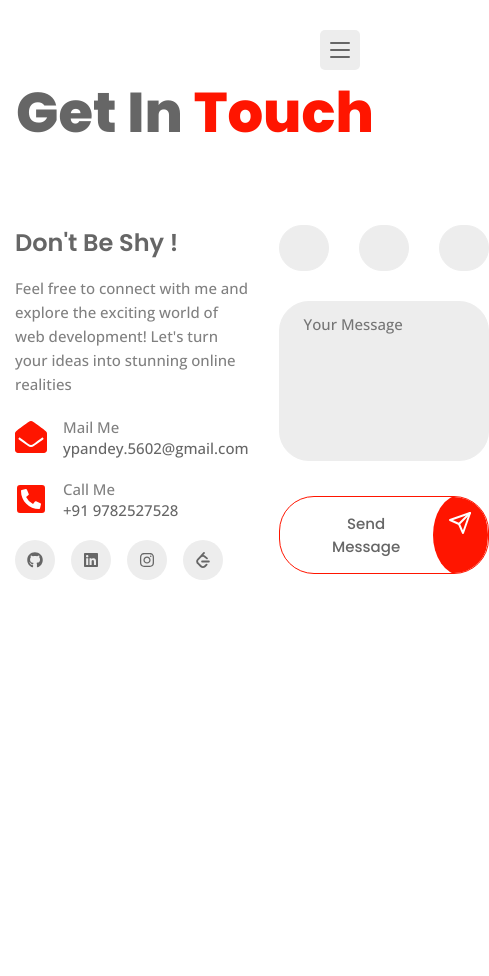
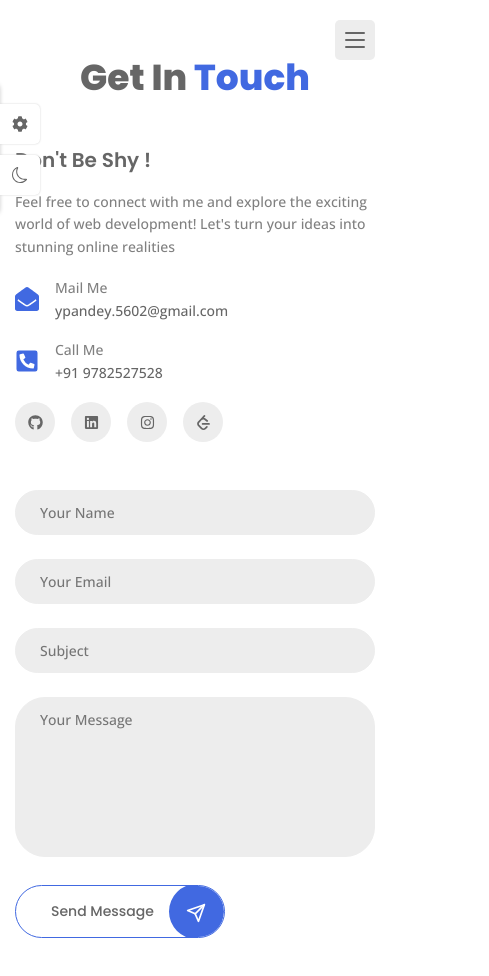
Before and after one commit to CodeWithYashp/portfolio, a React (Vite) app: page /contact in a window 390 px wide. Shown: the top 976 px of the page, 489 px wide, since content can reach past the window. Before the commit the page ends 844 px from the top, so only its background shows below. Built offline with nearby package versions, Linux system fonts and the light colour scheme.

Commit message:
responsive

```diff
--- a/src/App.css
+++ b/src/App.css
@@ -5,7 +5,8 @@
 :root {
   /*=================COLORS====================*/
   /*Color Mode: hsl(hue, saturation, lightness*/
-  --first-color: hsl(5, 100%, 50%);
+  --first-color: hsl(4, 93%, 54%);
+  /*#cd5e61*/
   --title-color: hsl(0, 0%, 40%);
   --text-color: hsl(0, 0%, 50%);
   --body-color: hsl(0, 0%, 100%);
@@ -36,6 +37,29 @@
   --weight-800: 800;
 }
 
+.dark-theme {
+  --title-color: hsl(0, 0%, 100%);
+  --text-color: hsl(0, 0%, 80%);
+  --body-color: hsl(0, 0%, 7%);
+  --container-color: hsl(0, 1%, 17%);
+  --border-color: hsl(0, 0%, 15%);
+}
+
+/* RESPONSIVE CSS */
+@media screen and (max-width: 1200px) {
+  :root {
+    --big-font-size: 36px;
+    --h1-font-size: 32px;
+    --h2-font-size: 24px;
+    --h3-font-size: 20px;
+    --large-font-size: 16px;
+    --normal-font-size: 15px;
+    --small-font-size: 14px;
+    --smaller-font-size: 13px;
+    --tiny-font-size: 11px;
+
+  }
+}
 
 /*=================DEFAULT CSS====================*/
 
--- a/src/App.jsx
+++ b/src/App.jsx
@@ -2,6 +2,7 @@ import { BrowserRouter, Routes, Route } from "react-router-dom";
 import "./App.css";
 
 import Navbar from "./components/Navbar";
+import Themes from "./components/Themes";
 import Home from "./pages/home/Home";
 import About from "./pages/about/About";
 import Portfolio from "./pages/portfolio/Portfolio";
@@ -11,6 +12,7 @@ function App() {
   return (
     <BrowserRouter>
       <Navbar />
+      <Themes />
       <Routes>
         <Route>
           <Route index element={<Home />} />
--- a/src/components/PortFolioItem.jsx
+++ b/src/components/PortFolioItem.jsx
@@ -34,7 +34,9 @@ const PortFolioItem = ({ img, title, details }) => {
                     <span className="item--icon">{icon}</span>
                     <div>
                       <span className="item--title">{title}</span>
-                      <span className="item--details">{desc}</span>
+                      <a href={desc} target="__blank">
+                        <span className="item--details">{desc}</span>
+                      </a>
                     </div>
                   </li>
                 );
--- /dev/null
+++ b/src/components/ThemeItem.jsx
@@ -0,0 +1,14 @@
+import React from "react";
+
+const ThemeItem = ({ color, img, changeColor }) => {
+  return (
+    <img
+      src={img}
+      alt=""
+      className="theme--img"
+      onClick={() => changeColor(color)}
+    />
+  );
+};
+
+export default ThemeItem;
--- /dev/null
+++ b/src/components/Themes.jsx
@@ -0,0 +1,86 @@
+import React, { useEffect, useState } from "react";
+import { themes } from "../data";
+import ThemeItem from "./ThemeItem";
+import { FaCog } from "react-icons/fa";
+import { BsSun, BsMoon } from "react-icons/bs";
+import "./themes.css";
+
+const getStorageColor = () => {
+  let color = "hsl(225, 73%, 57%)";
+  if (localStorage.getItem("color")) {
+    color = localStorage.getItem("color");
+  }
+  return color;
+};
+
+const getStorageTheme = () => {
+  let theme = "light-theme";
+  if (localStorage.getItem("theme")) {
+    theme = localStorage.getItem("theme");
+  }
+  return theme;
+};
+
+const Themes = () => {
+  const [showSwitcher, setShowSwitcher] = useState(false);
+  const [color, setColor] = useState(getStorageColor());
+  const [theme, setTheme] = useState(getStorageTheme());
+
+  const changeColor = (color) => {
+    setColor(color);
+  };
+
+  const toggleTheme = () => {
+    if (theme === "light-theme") {
+      setTheme("dark-theme");
+    } else {
+      setTheme("light-theme");
+    }
+  };
+
+  useEffect(() => {
+    document.documentElement.style.setProperty("--first-color", color);
+    localStorage.setItem("color", color);
+  }, [color]);
+
+  useEffect(() => {
+    document.documentElement.className = theme;
+    localStorage.setItem("theme", theme);
+  }, [theme]);
+
+  return (
+    <div>
+      <div
+        className={`${showSwitcher ? "show--switcher" : ""} style--switcher`}
+      >
+        <div
+          className="style--switcher-toggler"
+          onClick={() => setShowSwitcher(!showSwitcher)}
+        >
+          <FaCog />
+        </div>
+
+        <div className="theme--toggler" onClick={toggleTheme}>
+          {theme === "light-theme" ? <BsMoon /> : <BsSun />}
+        </div>
+        <h3 className="style--switcher-title">Style Switcher</h3>
+        <div className="style--switcher-item">
+          {themes.map((theme, index) => {
+            return (
+              <ThemeItem key={index} {...theme} changeColor={changeColor} />
+            );
+          })}
+        </div>
+
+        <div
+          className="style--switcher-close"
+          onClick={() => setShowSwitcher(!showSwitcher)}
+        >
+          &times;
+        </div>
+      </div>
+    </div>
+  );
+};
+
+export default Themes;
--- a/src/components/navbar.css
+++ b/src/components/navbar.css
@@ -6,6 +6,7 @@
     width: 100%;
     padding: 60px 30px;
     transition: all 0.5s cubic-bezier(0.77, 0.2, 0.05, 1);
+    z-index: 100;
 }
 
 .show--menu {
@@ -44,6 +45,7 @@
     background-color: var(--container-color);
     border-radius: 5px;
     padding: 12px 10px;
+    z-index: 100;
 }
 
 .nav--toggle span {
@@ -82,6 +84,7 @@
         right: 30px;
         display: flex;
         align-items: center;
+        z-index: 100;
     }
 
     .nav--item {
@@ -96,6 +99,10 @@
         width: 50px;
         border-radius: 50%;
         position: relative;
+    }
+
+    .dark-theme .nav--link {
+        border-color: hsl(0, 0%, 20%)
     }
 
     .nav--icon {
--- /dev/null
+++ b/src/components/themes.css
@@ -0,0 +1,85 @@
+.style--switcher {
+    position: fixed;
+    left: 0;
+    top: 10%;
+    background-color: var(--text-white);
+    z-index: 10;
+    box-shadow: 0 0 4px hsl(0, 0%, 80%);
+    padding: 15px;
+    width: 220px;
+    transform: translateX(-100%);
+    transition: all 0.3s ease;
+}
+
+.show--switcher {
+    transform: translateX(0);
+}
+
+.style--switcher,
+.style--switcher-toggler,
+.theme--toggler {
+    border-radius: 0 5px 5px 0;
+}
+
+.style--switcher-item {
+    display: grid;
+    grid-template-columns: repeat(5, 1fr);
+    column-gap: 4px;
+    row-gap: 8px;
+}
+
+.style--switcher-title,
+.style--switcher-toggler,
+.theme--toggler,
+.style--switcher-close {
+    color: hsl(0, 0%, 40%);
+}
+
+.style--switcher-title {
+    font-size: var(--small-font-size);
+    font-weight: var(--weight-600);
+    border-bottom: 1px solid hsl(0, 0%, 87%);
+    padding-bottom: 5px;
+    margin-bottom: 15px;
+}
+
+.theme--img {
+    width: 30px;
+    cursor: pointer;
+}
+
+.style--switcher-toggler,
+.theme--toggler {
+    position: absolute;
+    left: 100%;
+    background-color: var(--text-white);
+    height: 50px;
+    width: 50px;
+    font-size: var(--large-font-size);
+    cursor: pointer;
+    display: grid;
+    place-items: center;
+    box-shadow: 0 0 2px hsl(0, 0%, 80%);
+    transition: all 0.3s ease;
+}
+
+.show--switcher .style--switcher-toggler,
+.show--switcher .theme--toggler {
+    left: -100%;
+}
+
+.style--switcher-toggler {
+    top: 10%;
+}
+
+.theme--toggler {
+    bottom: 10%;
+}
+
+.style--switcher-close {
+    cursor: pointer;
+    font-size: var(--h2-font-size);
+    position: absolute;
+    top: 2%;
+    right: 15px;
+}
--- a/src/index.css
+++ b/src/index.css
@@ -0,0 +1,279 @@
+@media screen and (max-width: 1400px) {
+    .container {
+        max-width: calc(100% -180ox);
+    }
+}
+
+@media screen and (max-width: 1200px) {
+    .grid {
+        gap: 20px;
+    }
+
+    .home--data {
+        padding-right: 40px;
+    }
+
+    .home--title {
+        font-size: var(--big-font-size);
+    }
+
+    .home--description {
+        font-size: var(--small-font-size);
+    }
+
+    .stats--title {
+        padding-left: 35px;
+    }
+
+    .stats--title::before {
+        width: 22px;
+    }
+
+    .skills--container {
+        row-gap: 32px;
+    }
+
+    .progress--circle {
+        width: 100px;
+        height: 100px;
+    }
+
+    .skills--title {
+        margin-top: 20px;
+    }
+
+    .resume--icon {
+        width: 36px;
+        height: 36px;
+        line-height: 38px;
+    }
+
+    .resume--item {
+        padding-left: 55px;
+    }
+
+    .portfolio--modal-content {
+        max-width: 600px;
+    }
+
+    .modal--close {
+        width: 40px;
+        height: 40px;
+    }
+
+    .form--input-group {
+        grid-template-columns: repeat(2, 1fr);
+        column-gap: 24px;
+    }
+
+    .form--input-group .form--input-div:last-child {
+        grid-column: 1/-1;
+    }
+
+    .form--input-div {
+        margin-bottom: 24px;
+    }
+}
+
+@media screen and (max-width: 1024px) {
+    .container {
+        max-width: 720px;
+    }
+
+    .home {
+        padding: 20px;
+        grid-template-columns: 5fr 7fr;
+    }
+
+    .home--data {
+        padding-right: 0;
+    }
+
+    .section {
+        padding-block: 50px;
+    }
+
+    .section--title {
+        margin-bottom: 40px;
+    }
+
+    .about--container,
+    .resume--container,
+    .contact--container {
+        grid-template-columns: 1fr;
+    }
+
+    .about--container {
+        row-gap: 40px;
+    }
+
+    .subtitle--center {
+        margin-bottom: 45px;
+    }
+
+    .skills--container {
+        grid-template-columns: repeat(3, 1fr);
+    }
+
+    .resume--container {
+        row-gap: 45px;
+    }
+
+    .resume--item:not(:last-child) {
+        margin-bottom: 45px;
+    }
+
+    .seperator {
+        margin: 65px auto 50px;
+    }
+
+    .portfolio--container {
+        grid-template-columns: repeat(2, 1fr);
+    }
+
+    .contact--container {
+        row-gap: 48px;
+    }
+}
+
+@media screen and (max-width: 768px) {
+    .home {
+        grid-template-columns: 1fr;
+        justify-items: center;
+        row-gap: 10px;
+    }
+
+    .color--block {
+        display: none;
+    }
+
+    .home--img {
+        width: 270px;
+        height: 270px;
+        border-radius: 50%;
+        margin-top: auto;
+    }
+
+    .home--content {
+        max-width: 500px;
+        text-align: center;
+        margin-bottom: auto;
+    }
+
+    .home--title {
+        padding-left: 0;
+    }
+
+    .home--title::before {
+        all: unset;
+    }
+
+    .container {
+        max-width: 540px;
+    }
+
+    .portfolio--modal-content {
+        padding: 25px 20px;
+    }
+
+    .modal--close {
+        top: -9%;
+        right: 0;
+    }
+}
+
+@media screen and (max-width: 576px) {
+    .nav--toggle {
+        top: 20px;
+        right: 15px;
+    }
+
+    .nav--link {
+        column-gap: 20px;
+    }
+
+    .nav--icon,
+    .nav--name {
+        font-size: var(--h3-font-size);
+    }
+
+    .skills--container {
+        grid-template-columns: repeat(2, 1fr);
+    }
+
+    .portfolio--container {
+        grid-template-columns: 1fr;
+    }
+
+    .modal---list {
+        grid-template-columns: 1fr;
+    }
+
+    .modal--img {
+        height: 300px;
+    }
+
+    .form--input-group {
+        grid-template-columns: 1fr;
+    }
+
+    .theme--img {
+        width: 25px;
+    }
+
+    .style--switcher-toggler,
+    .theme--toggler {
+        width: 40px;
+        height: 40px;
+    }
+
+    .style--switcher-toggler {
+        top: 15%;
+    }
+
+    .theme--toggler {
+        bottom: 15%;
+    }
+
+    .style--switcher-close {
+        top: 5%;
+    }
+}
+
+@media screen and (max-width: 450px) {
+    .home--img {
+        display: none;
+    }
+
+    .home--content {
+        margin-block: auto;
+        text-align: left;
+    }
+
+    .home--title {
+        font-size: var(--h1-font-size);
+    }
+
+    .home--description {
+        text-align: justify;
+    }
+
+    .info--title {
+        display: block;
+        margin-bottom: 4px;
+    }
+
+    .stats--box {
+        padding: 15px 15px 25px 20px;
+    }
+}
+
+@media screen and (max-width: 350px) {
+    .home--title span {
+        display: inline;
+    }
+
+    .stats {
+        grid-template-columns: 1fr;
+    }
+}
--- a/src/pages/portfolio/portfolio.css
+++ b/src/pages/portfolio/portfolio.css
@@ -81,7 +81,7 @@
 
 .modal--list {
     grid-template-columns: repeat(2, 1fr);
-    row-gap: 10px;
+    row-gap: 10px !important;
     margin-bottom: 24px;
 }
 
```
Also changed, not shown: src/data.jsx (+5 -5 lines), src/assets/project-3.jpeg.
